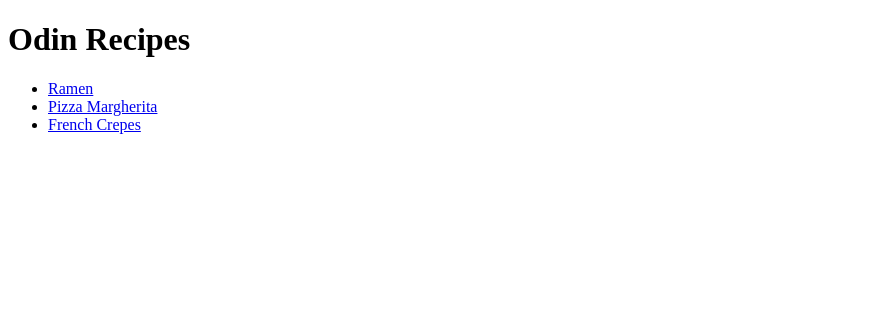
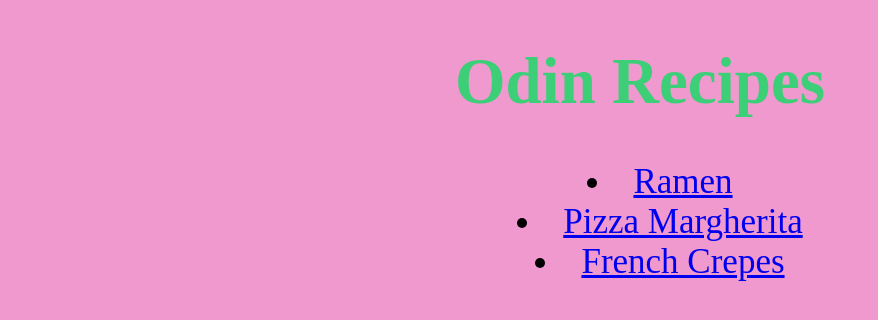
Before and after one commit to bluppprint/odin-recipes, a plain HTML site: page index.html in a window 1280 px wide. Shown: the whole page, without its empty margins (0-878 px from the left). Drawn offline with Linux system fonts and the light colour scheme.

Commit message:
added a class to list element in index file

```diff
--- a/index.html
+++ b/index.html
@@ -5,21 +5,24 @@
 <head>
     <meta charset="utf-8">
     <title>Odin Recipes</title>
+    <link rel="stylesheet" href="style.css">
 </head>
 
 <body>
     <h1>Odin Recipes</h1>
 
 
-</body>
 
-<ul>
+<ul class="list">
 
     <li> <a href="recipes/ramen.html">Ramen</a></li>
     <li> <a href="recipes/pizza.html">Pizza Margherita</a></li>
     <li> <a href="recipes/crepes.html">French Crepes</a></li>
 
 </ul>
+
+
+</body>
 
 
 
```
